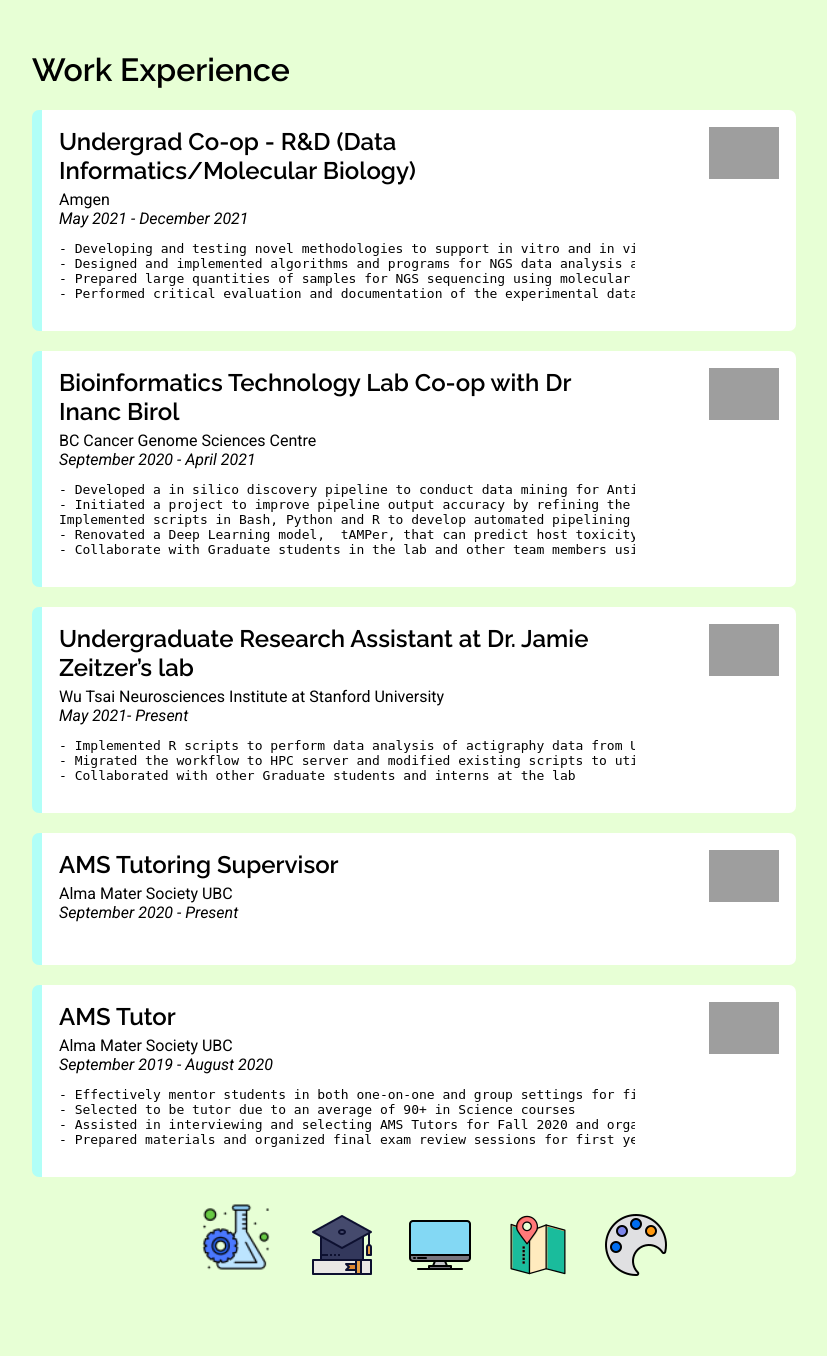
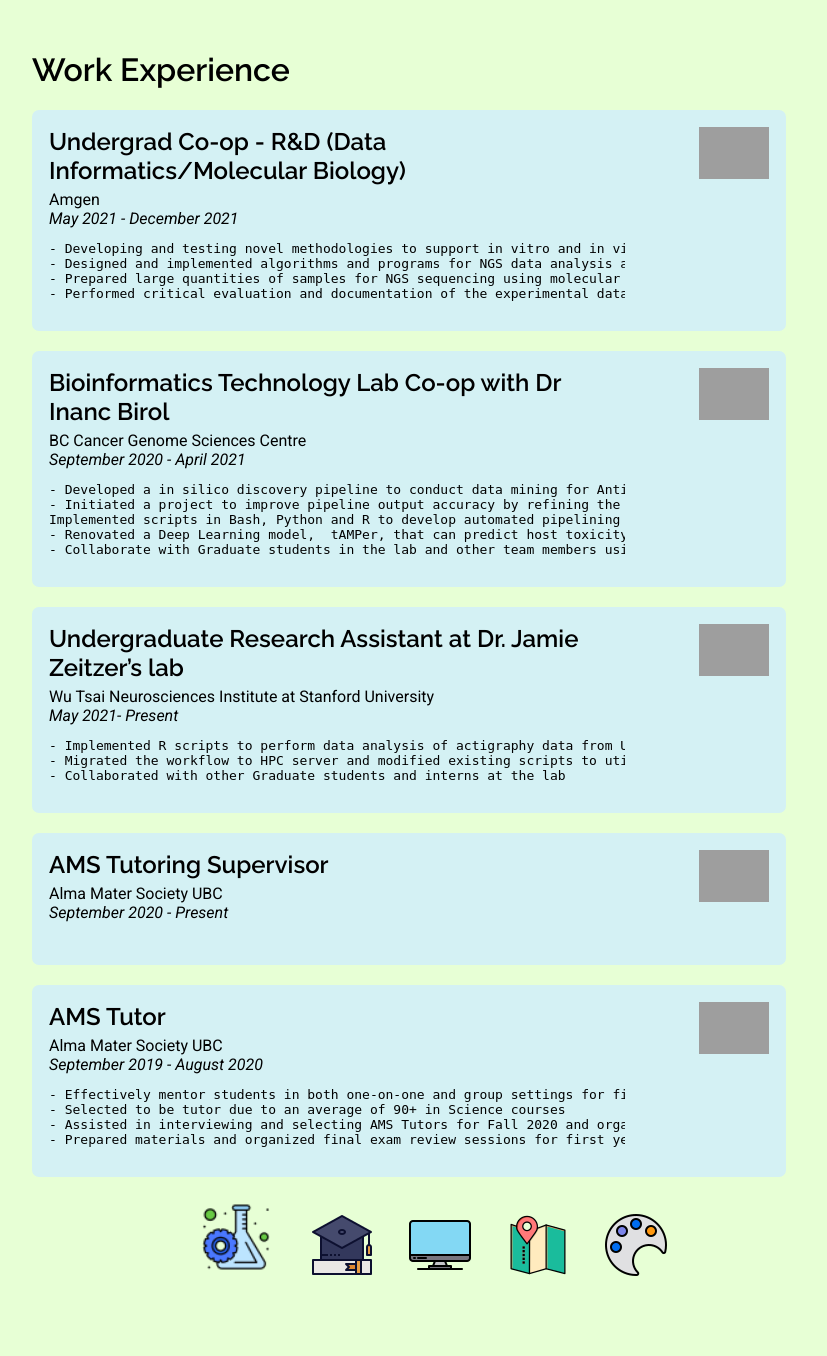
Before and after one commit to saninta0212/project-flask-falcons, a Flask app: page /experience in a window 1280 px wide. Shown: the part 100-1456 px from the top of the page, without its empty margins (208-1035 px from the left). Run offline with Flask 2, Linux system fonts and the light colour scheme; parts of the project's set-up code (start-up, migrations or seed data) failed here and were passed over; grey boxes are pictures that could not be loaded.

Commit message:
adding styling

```diff
--- a/app/static/styles/main.css
+++ b/app/static/styles/main.css
@@ -138,9 +138,8 @@ body {
     display: flex;
     width: 90%;
     margin-bottom: 20px;
-    border-left: 10px solid rgb(177, 255, 247);
     padding: 17px;
-    background-color: white;
+    background-color: #D4F1F4;
     border-radius: 7px;
 }
 
```
